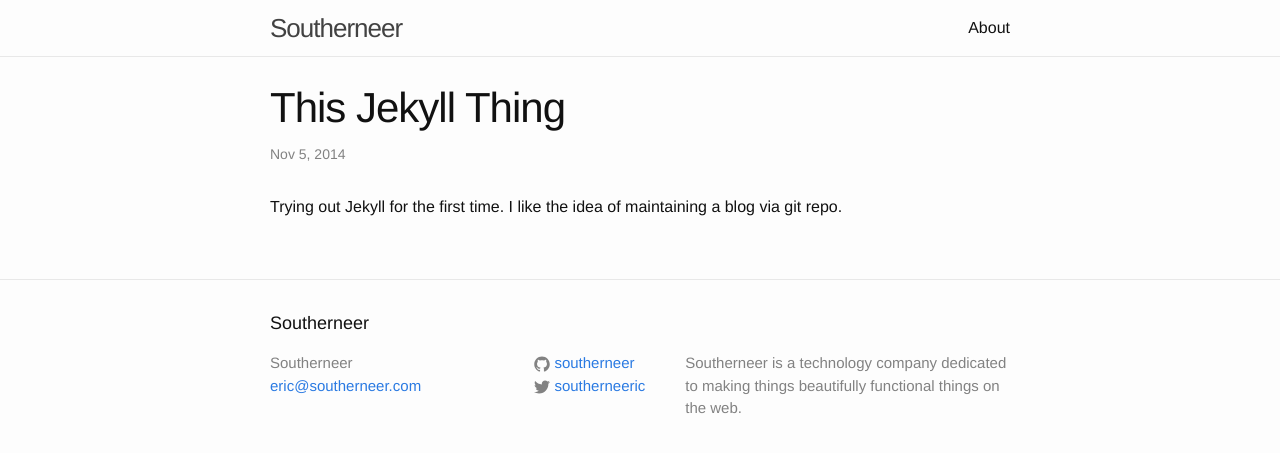
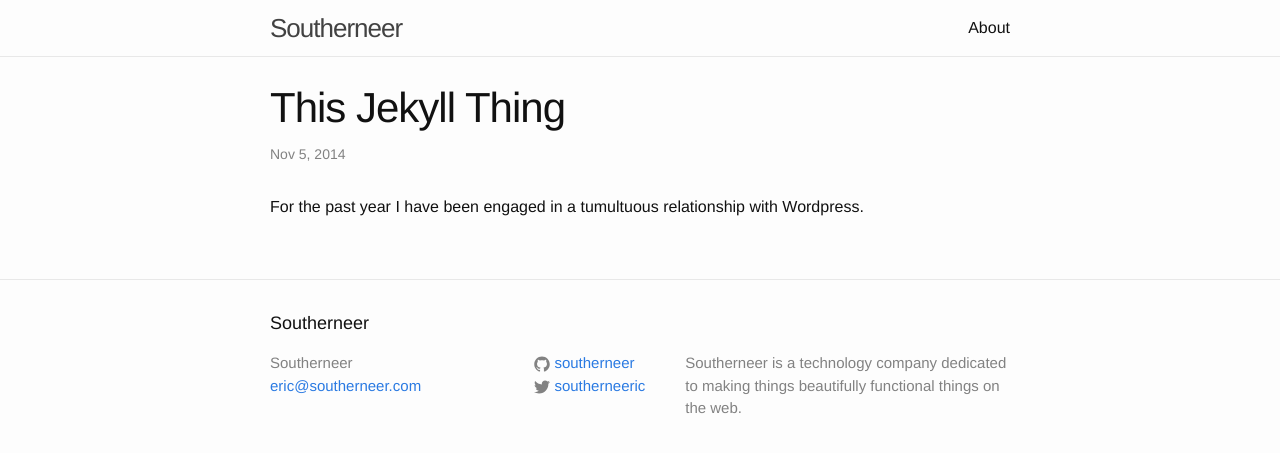
Before and after one commit to southerneer/southerneer.com, a Jekyll site: the page built from _posts/2014-11-05-this-jekyll-thing.markdown, in a window 1280 px wide. Shown: the top 453 px of the page. Built offline with Jekyll 4.4.1, drawn with Linux system fonts in a browser that asks for light colours.

```diff
--- a/_config.yml
+++ b/_config.yml
@@ -16,3 +16,8 @@
 permalink: /:title.html
 
 destination: website
+
+analytics :
+  provider : google
+  google :
+      tracking_id : 'UA-28630641-1'
--- a/_posts/2014-11-05-this-jekyll-thing.markdown
+++ b/_posts/2014-11-05-this-jekyll-thing.markdown
@@ -3,7 +3,7 @@
 title:  "This Jekyll Thing"
 date:   2014-11-05 10:03
 ---
-Trying out Jekyll for the first time. I like the idea of maintaining a blog via git repo.
+For the past year I have been engaged in a tumultuous relationship with Wordpress.
 
 [jekyll]:      http://jekyllrb.com
 [jekyll-gh]:   https://github.com/jekyll/jekyll
--- a/website/feed.xml
+++ b/website/feed.xml
@@ -6,13 +6,13 @@
 </description>
     <link>http://southerneer.com/</link>
     <atom:link href="http://southerneer.com/feed.xml" rel="self" type="application/rss+xml" />
-    <pubDate>Tue, 04 Nov 2014 17:32:54 -0500</pubDate>
-    <lastBuildDate>Tue, 04 Nov 2014 17:32:54 -0500</lastBuildDate>
+    <pubDate>Wed, 05 Nov 2014 18:45:33 -0500</pubDate>
+    <lastBuildDate>Wed, 05 Nov 2014 18:45:33 -0500</lastBuildDate>
     <generator>Jekyll v2.4.0</generator>
 
       <item>
         <title>This Jekyll Thing</title>
-        <description>&lt;p&gt;Trying out Jekyll for the first time. I like the idea of maintaining a blog via git repo.&lt;/p&gt;
+        <description>&lt;p&gt;For the past year I have been engaged in a tumultuous relationship with Wordpress. &lt;/p&gt;
 
 </description>
         <pubDate>Wed, 05 Nov 2014 10:03:00 -0500</pubDate>
--- a/website/this-jekyll-thing.html
+++ b/website/this-jekyll-thing.html
@@ -62,7 +62,7 @@
   </header>
 
   <article class="post-content">
-    <p>Trying out Jekyll for the first time. I like the idea of maintaining a blog via git repo.</p>
+    <p>For the past year I have been engaged in a tumultuous relationship with Wordpress. </p>
 
 
   </article>
```
Also changed, not shown: 2 other files.
